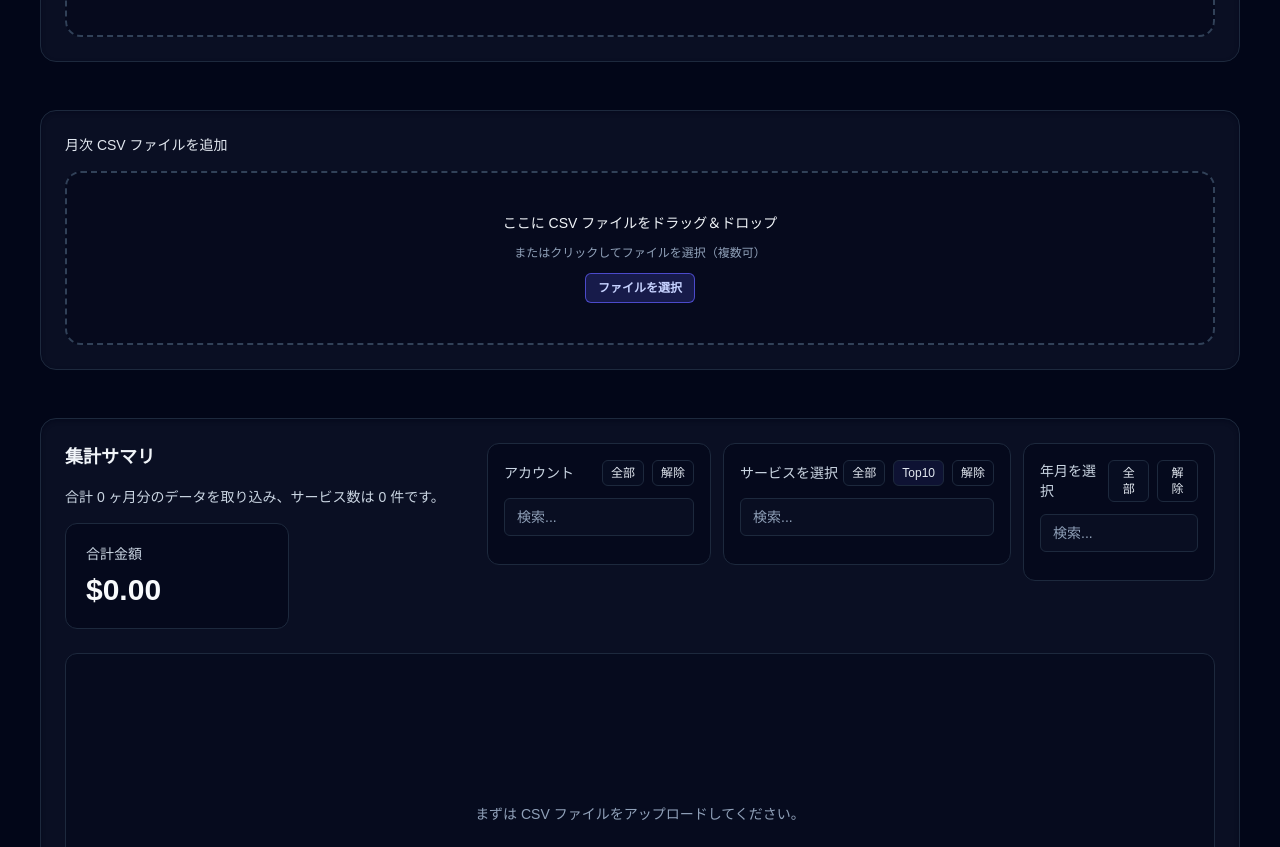
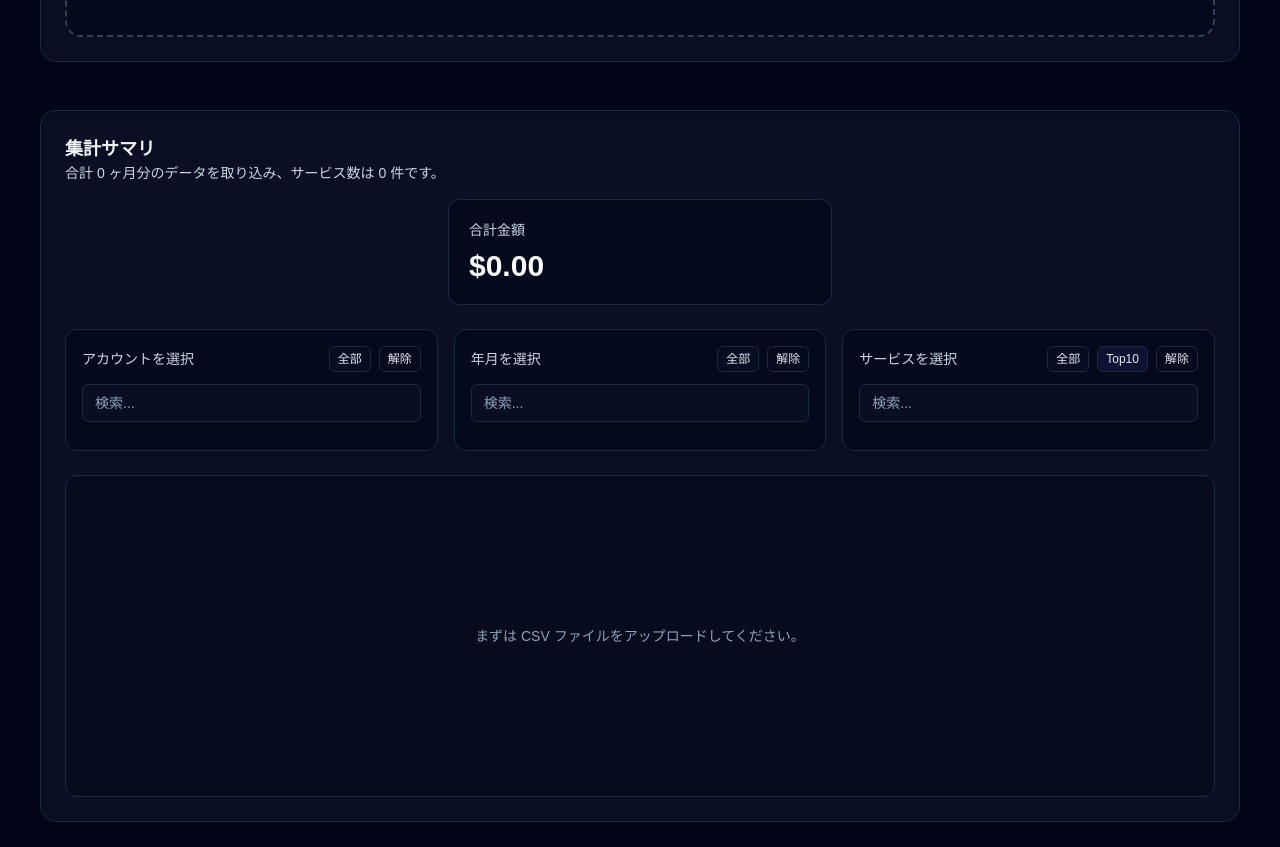
Before and after one commit to ot-nemoto/classmethod-pricing-chart, a Next.js app: page / in a window 1280 px wide. Shown: the part 480-1327 px from the top of the page. Built offline with nearby package versions, Linux system fonts and the light colour scheme.

Commit message:
feat: update layout and labels for account, month, and service selectors; enhance upload panel

```diff
--- a/src/app/page.tsx
+++ b/src/app/page.tsx
@@ -498,82 +498,6 @@ export default function Home() {
           </p>
         </header>
 
-        <section className="rounded-2xl border border-slate-800 bg-slate-900/60 p-6 shadow-inner shadow-slate-950/40">
-          <div className="flex flex-col gap-4">
-            <label
-              className="text-sm font-medium text-slate-200"
-              htmlFor="csv-upload"
-            >
-              月次 CSV ファイルを追加
-            </label>
-            <input
-              ref={fileInputRef}
-              id="csv-upload"
-              type="file"
-              accept=".csv,text/csv"
-              multiple
-              onChange={handleFileSelection}
-              className="sr-only"
-            />
-            <button
-              type="button"
-              onClick={(event) => {
-                event.preventDefault();
-                handleBrowseClick();
-              }}
-              onDragEnter={handleDragOver}
-              onDragOver={handleDragOver}
-              onDragLeave={handleDragLeave}
-              onDrop={handleDrop}
-              className={`flex flex-col items-center justify-center gap-3 rounded-2xl border-2 border-dashed px-6 py-10 text-center transition focus-visible:outline focus-visible:outline-2 focus-visible:outline-indigo-500/80 ${isDragActive ? "border-indigo-400 bg-indigo-500/10" : "border-slate-700 bg-slate-950/50 hover:border-indigo-400/70 hover:bg-slate-950/60"}`}
-            >
-              <p className="text-sm font-medium text-slate-100">
-                ここに CSV ファイルをドラッグ＆ドロップ
-              </p>
-              <p className="text-xs text-slate-400">
-                またはクリックしてファイルを選択（複数可）
-              </p>
-              <span className="rounded-md border border-indigo-500/70 bg-indigo-500/20 px-3 py-1.5 text-xs font-semibold text-indigo-200 transition hover:bg-indigo-500/30">
-                ファイルを選択
-              </span>
-            </button>
-            {isParsing && (
-              <p className="text-sm text-indigo-300">
-                ファイルを解析しています…
-              </p>
-            )}
-            {errorMessage && (
-              <div className="rounded-lg border border-red-500/40 bg-red-500/10 p-4 text-sm text-red-200">
-                {errorMessage.split("\n").map((line, index) => {
-                  const messageKey = `${line}-${index}`;
-                  return <p key={messageKey}>{line}</p>;
-                })}
-              </div>
-            )}
-            {warnings.length > 0 && (
-              <div className="rounded-lg border border-amber-500/40 bg-amber-500/10 p-4 text-sm text-amber-200">
-                <p className="font-semibold">警告</p>
-                <ul className="mt-2 list-disc space-y-1 pl-5">
-                  {warnings.map((warning) => (
-                    <li key={warning}>{warning}</li>
-                  ))}
-                </ul>
-              </div>
-            )}
-            {sortedMonths.length > 0 && (
-              <div className="flex flex-wrap items-center gap-3 text-sm text-slate-300">
-                <span>{sortedMonths.length} 件の月次レポートを表示中</span>
-                <button
-                  type="button"
-                  onClick={clearReports}
-                  className="rounded-md border border-slate-700 px-3 py-1 font-medium text-slate-200 transition hover:border-slate-500 hover:bg-slate-800/80"
-                >
-                  クリア
-                </button>
-              </div>
-            )}
-          </div>
-        </section>
         <UploadPanel
           fileInputRef={fileInputRef}
           onFileChange={handleFileSelection}
@@ -591,8 +515,7 @@ export default function Home() {
 
         <section className="rounded-2xl border border-slate-800 bg-slate-900/60 p-6 shadow-inner shadow-slate-950/50">
           <div className="flex flex-col gap-6">
-            <div className="flex w-full items-start justify-between gap-6">
-              <div className="flex-1 space-y-4">
+            <div>
               <h2 className="text-lg font-semibold text-slate-100">
                 集計サマリ
               </h2>
@@ -601,17 +524,20 @@ export default function Home() {
                 ヶ月分のデータを取り込み、サービス数は {services.length}{" "}
                 件です。
               </p>
-                <div className="flex flex-col gap-4 sm:flex-row sm:items-stretch">
-                  <div className="rounded-xl border border-slate-800 bg-slate-950/60 p-5 sm:w-56">
+
+              {/* Total cost row */}
+              <div className="mt-4 flex w-full justify-center">
+                <div className="rounded-xl border border-slate-800 bg-slate-950/60 p-5 w-full max-w-sm">
                   <div className="text-sm text-slate-300">合計金額</div>
                   <div className="mt-2 text-3xl font-bold text-slate-50">
                     {currencyFormatter.format(totalCost)}
                   </div>
                 </div>
               </div>
-              </div>
 
-              <div className="flex-shrink-0 flex items-start gap-3">
+              {/* Selectors row: Account, Month, Service */}
+              <div className="mt-6 grid grid-cols-1 gap-4 md:grid-cols-3">
+                <div className="px-0">
                   <AccountSelector
                     filteredAccounts={filteredAccounts}
                     selectedAccounts={selectedAccounts}
@@ -621,7 +547,21 @@ export default function Home() {
                     accountFilter={accountFilter}
                     setAccountFilter={setAccountFilter}
                   />
-                {/* latest month display removed per request */}
+                </div>
+
+                <div className="px-0">
+                  <MonthSelector
+                    filteredMonths={filteredMonths}
+                    selectedMonths={selectedMonths}
+                    toggleMonth={toggleMonth}
+                    selectAllMonths={selectAllMonths}
+                    clearSelectedMonths={clearSelectedMonths}
+                    monthFilter={monthFilter}
+                    setMonthFilter={setMonthFilter}
+                  />
+                </div>
+
+                <div className="px-0">
                   <ServiceSelector
                     filteredServices={filteredServices}
                     selectedServices={selectedServices}
@@ -632,15 +572,7 @@ export default function Home() {
                     serviceFilter={serviceFilter}
                     setServiceFilter={setServiceFilter}
                   />
-                <MonthSelector
-                  filteredMonths={filteredMonths}
-                  selectedMonths={selectedMonths}
-                  toggleMonth={toggleMonth}
-                  selectAllMonths={selectAllMonths}
-                  clearSelectedMonths={clearSelectedMonths}
-                  monthFilter={monthFilter}
-                  setMonthFilter={setMonthFilter}
-                />
+                </div>
               </div>
             </div>
 
--- a/src/components/AccountSelector.tsx
+++ b/src/components/AccountSelector.tsx
@@ -20,9 +20,9 @@ export default function AccountSelector({
   setAccountFilter: Dispatch<SetStateAction<string>>;
 }) {
   return (
-    <div className="rounded-xl border border-slate-800 bg-slate-950/60 p-4 w-56">
+    <div className="rounded-xl border border-slate-800 bg-slate-950/60 p-4 w-full">
       <div className="flex items-center justify-between">
-        <div className="text-sm text-slate-300">アカウント</div>
+        <div className="text-sm text-slate-300">アカウントを選択</div>
         <div className="flex gap-2">
           <button
             type="button"
--- a/src/components/MonthSelector.tsx
+++ b/src/components/MonthSelector.tsx
@@ -20,7 +20,7 @@ export default function MonthSelector({
   setMonthFilter: Dispatch<SetStateAction<string>>;
 }) {
   return (
-    <div className="rounded-xl border border-slate-800 bg-slate-950/60 p-4 w-48">
+    <div className="rounded-xl border border-slate-800 bg-slate-950/60 p-4 w-full">
       <div className="flex items-center justify-between">
         <div className="text-sm text-slate-300">年月を選択</div>
         <div className="flex gap-2">
--- a/src/components/ServiceSelector.tsx
+++ b/src/components/ServiceSelector.tsx
@@ -22,7 +22,7 @@ export default function ServiceSelector({
   setServiceFilter: Dispatch<SetStateAction<string>>;
 }) {
   return (
-    <div className="rounded-xl border border-slate-800 bg-slate-950/60 p-4 w-72">
+    <div className="rounded-xl border border-slate-800 bg-slate-950/60 p-4 w-full">
       <div className="flex items-center justify-between">
         <div className="text-sm text-slate-300">サービスを選択</div>
         <div className="flex gap-2">
```
Lines whose indentation alone changed are shown as unchanged.
